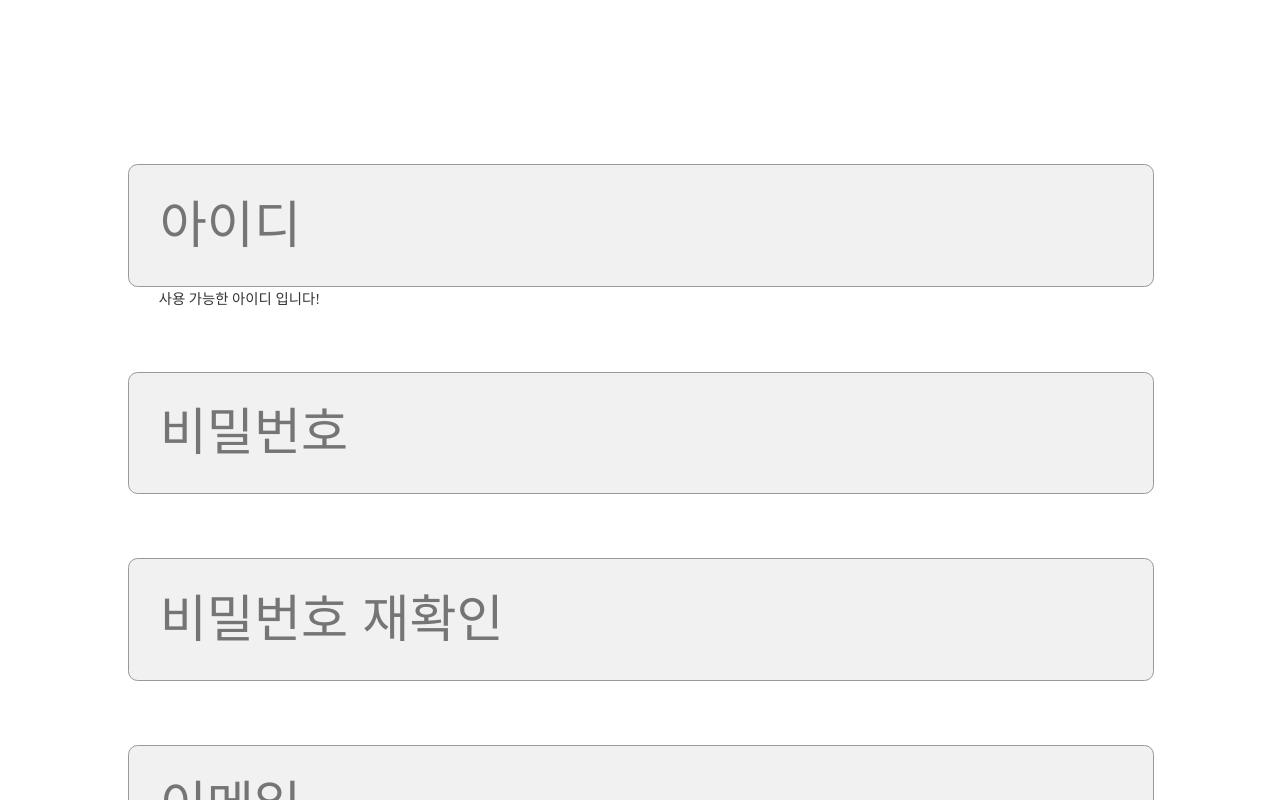
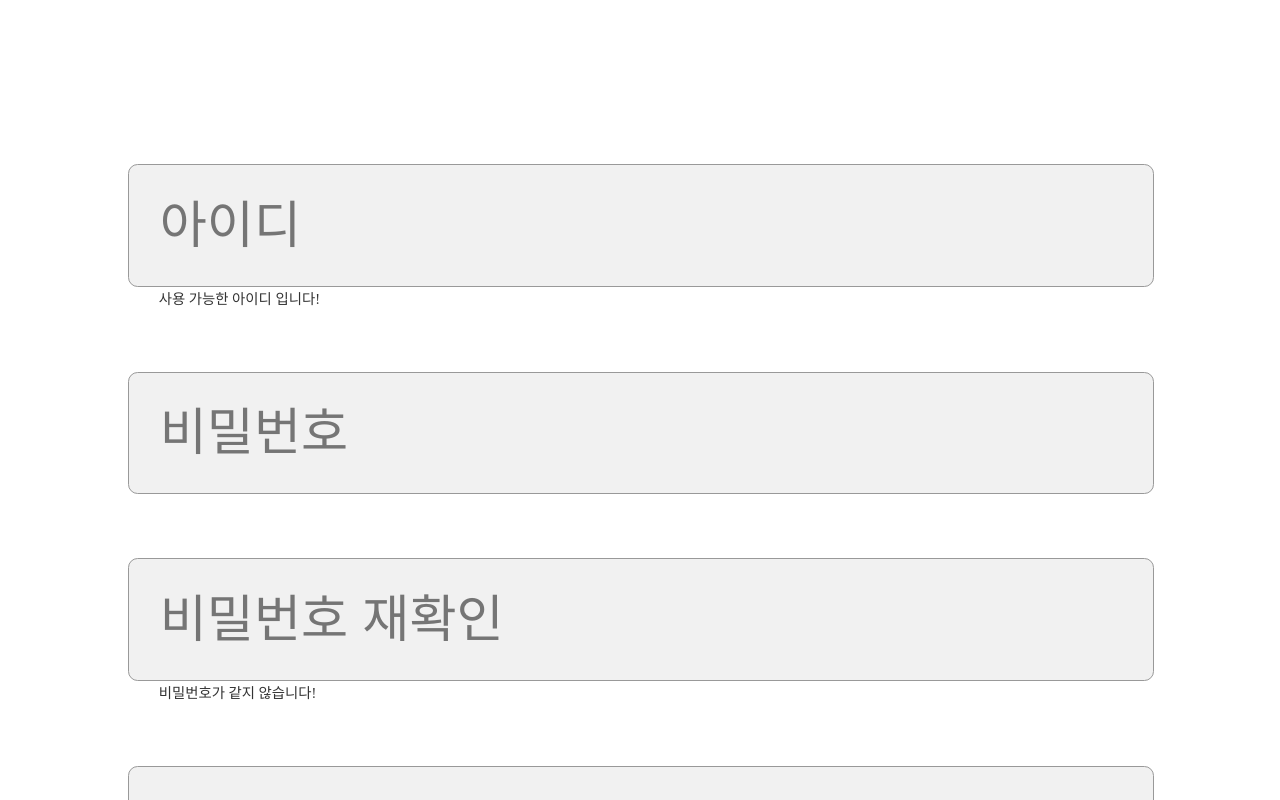
Before and after one commit to rlawodus70/Healin_Project, a React (Create React App) app: page / in a window 1280 px wide. Both pictures are taken after a click on the element "손님, 회원 등록 하시겠어요?". Shown: the part 591-1391 px from the top of the page. Built offline with nearby package versions, Linux system fonts and the light colour scheme; no server answers.

Commit message:
Made pwCheck Funtion

```diff
--- a/src/js/login.js
+++ b/src/js/login.js
@@ -12,6 +12,7 @@ class login extends Component {
             rePw : '',
             email : '',
             idCheck : 0,
+            pwCheck : 0,
             onSignUp : false
         }
     }
@@ -65,6 +66,19 @@ class login extends Component {
         })
     }
 
+    pwCheck = () => {
+        const user = {
+            pw : this.state.pw,
+            rePw : this.state.rePw
+        }
+
+        if(user.pw === user.rePw) {
+            this.setState({ pwCheck : true })
+        } else {
+            this.setState({ pwCheck : false })
+        }
+    }
+
     handleChange = e => {
         this.setState({
             [e.target.name] : e.target.value
@@ -112,10 +126,11 @@ class login extends Component {
                     </div>
                 :   <div className='signup'>
                         <div className='input'>
-                            <input type='text' placeholder='아이디' onChange={this.handleChange} name='id'></input>
+                            <input type='text' placeholder='아이디' onChange={this.handleChange} name='id' onBlur={this.idCheck}></input>
                             <label>{this.state.idCheck === 1 ? '아이디가 존재합니다.' : '사용 가능한 아이디 입니다!'}</label>
-                            <input type='password' placeholder='비밀번호' onChange={this.handleChange} onFocus={this.idCheck} name='pw'></input>
-                            <input type='password' placeholder='비밀번호 재확인'></input>
+                            <input type='password' placeholder='비밀번호' onChange={this.handleChange} name='pw'></input>
+                            <input type='password' placeholder='비밀번호 재확인' onChange={this.handleChange} name='rePw' onBlur={this.pwCheck}></input>
+                            <label>{this.state.pwCheck ? '비밀번호가 같습니다!' : '비밀번호가 같지 않습니다!'}</label>
                             <input type='text' placeholder='이메일' onChange={this.handleChange} name='email'></input>
                         </div>
                         <div className='user_btn' onClick={this.signUp}>회원가입</div>
```
Also changed, not shown: 1 other file (tests, documents, lock files or other folders).
